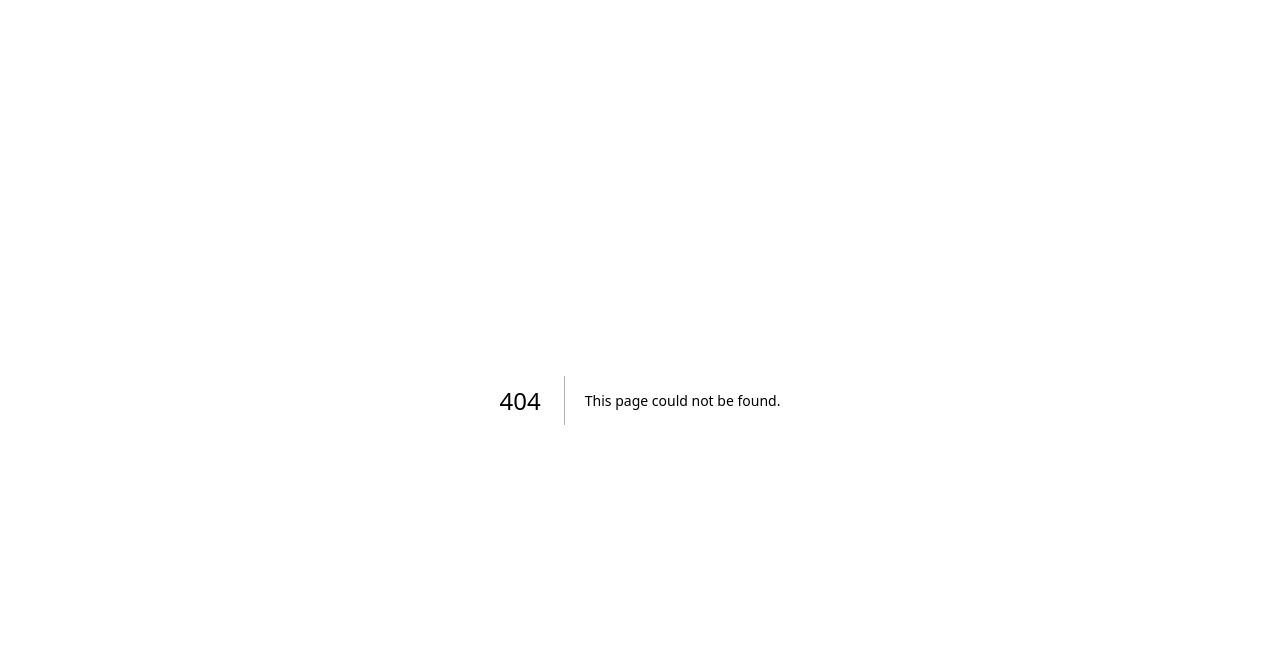
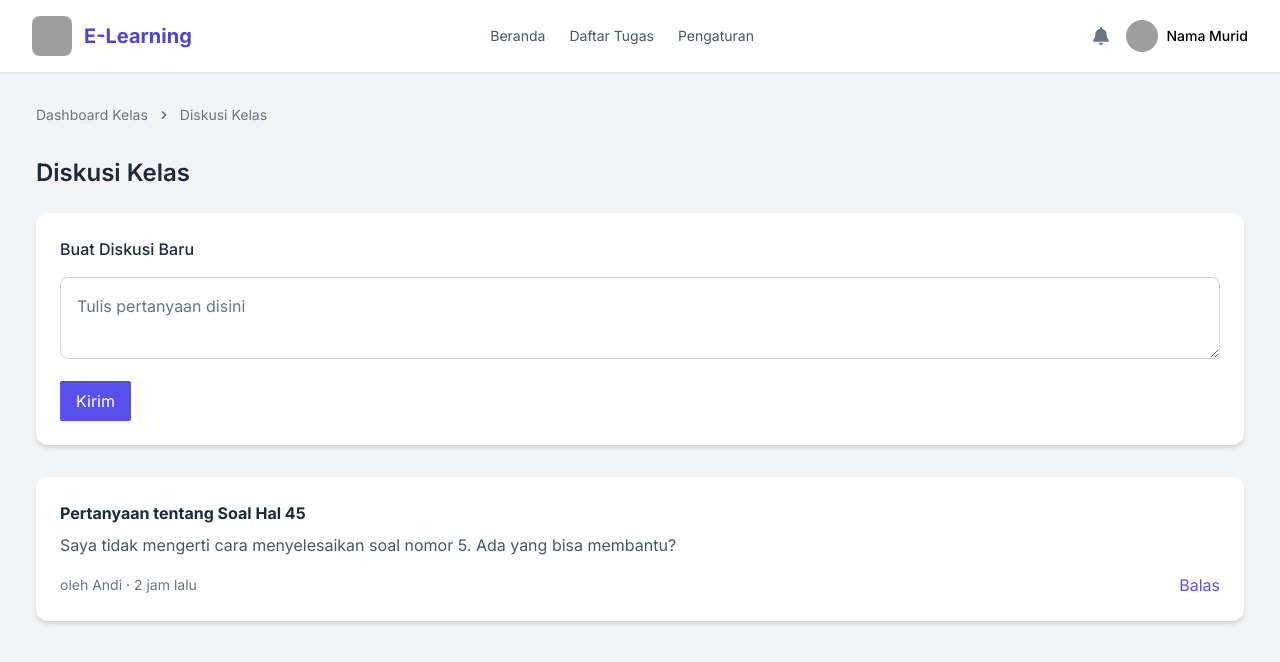
Before and after one commit to FebriansyahAmu/el-smkcktg, a Next.js app: page /murid/enrolled/kelas/1/diskusi in a window 1280 px wide. Before the commit this address had no page. Shown: the top 662 px of the page. Built offline with nearby package versions, Linux system fonts and the light colour scheme; no server answers; grey boxes are pictures that could not be loaded.

Commit message:
add: UI for discussion

```diff
--- /dev/null
+++ b/src/app/components/muridPageComponents/muridPageDiscus.tsx
@@ -0,0 +1,60 @@
+"use client";
+import { useState } from "react";
+import MuridPageNavbar from "./muridPageNavbar";
+import Link from "next/link";
+import { HiChevronRight } from "react-icons/hi";
+export default function MuridPageDiscussion() {
+  return (
+    <div className="min-h-screen flex flex-col bg-gray-100">
+      <MuridPageNavbar />
+
+      <main className="flex-1 w-full max-w-7xl p-9 mx-auto py-8">
+        <section className="mb-8">
+          <div className="flex items-center text-sm text-gray-500 flex-wrap">
+            <Link href={`#`} className="hover:text-indigo-600">
+              Dashboard Kelas
+            </Link>
+            <HiChevronRight className="mx-2 w-4 h-4" />
+            <Link href={``} className="hover:text-indigo-600">
+              Diskusi Kelas
+            </Link>
+          </div>
+        </section>
+        <h2 className="text-2xl font-semibold text-gray-800 mb-6">
+          Diskusi Kelas
+        </h2>
+
+        <section className="bg-white rounded-xl shadow-md p-6 mb-8">
+          <h3 className="font-medium text-gray-800 mb-4">Buat Diskusi Baru</h3>
+          <form>
+            <textarea
+              className="w-full border border-gray-300 rounded-lg p-4 focus:outline-none focus:ring-1 focus:ring-indigo-500"
+              placeholder="Tulis pertanyaan disini"
+            />
+          </form>
+          <button className="mt-4 px-4 py-2 bg-indigo-600 text-white rounded-sm hover:bg-indigo-700 transition">
+            Kirim
+          </button>
+        </section>
+
+        <section className="space-y-6">
+          <div className="bg-white rounded-xl shadow-md p-6">
+            <h4 className="font-bold text-gray-800">
+              Pertanyaan tentang Soal Hal 45
+            </h4>
+            <p className="text-gray-600 mt-2">
+              Saya tidak mengerti cara menyelesaikan soal nomor 5. Ada yang bisa
+              membantu?
+            </p>
+            <div className="flex justify-between items-center mt-4">
+              <span className="text-sm text-gray-500">
+                oleh Andi · 2 jam lalu
+              </span>
+              <button className="text-indigo-600 hover:underline">Balas</button>
+            </div>
+          </div>
+        </section>
+      </main>
+    </div>
+  );
+}
--- /dev/null
+++ b/src/app/murid/enrolled/kelas/[idCourse]/diskusi/page.tsx
@@ -0,0 +1,15 @@
+import MuridPageDiscussion from "@/app/components/muridPageComponents/muridPageDiscus";
+import { cookies } from "next/headers";
+
+type PropsParams = {
+  params: {
+    idCourse: number;
+  };
+};
+
+export default async function Discussion({ params }: PropsParams) {
+  const cookieStore = cookies();
+  const session = cookieStore.get("session")?.value;
+
+  return <MuridPageDiscussion />;
+}
```
